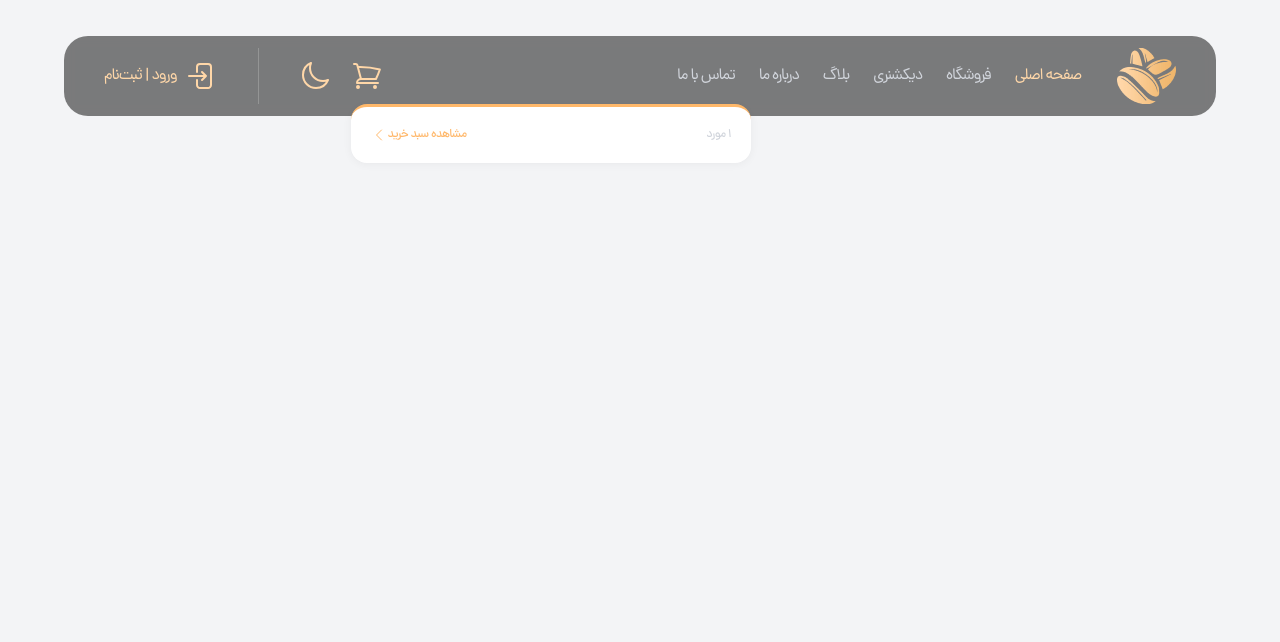
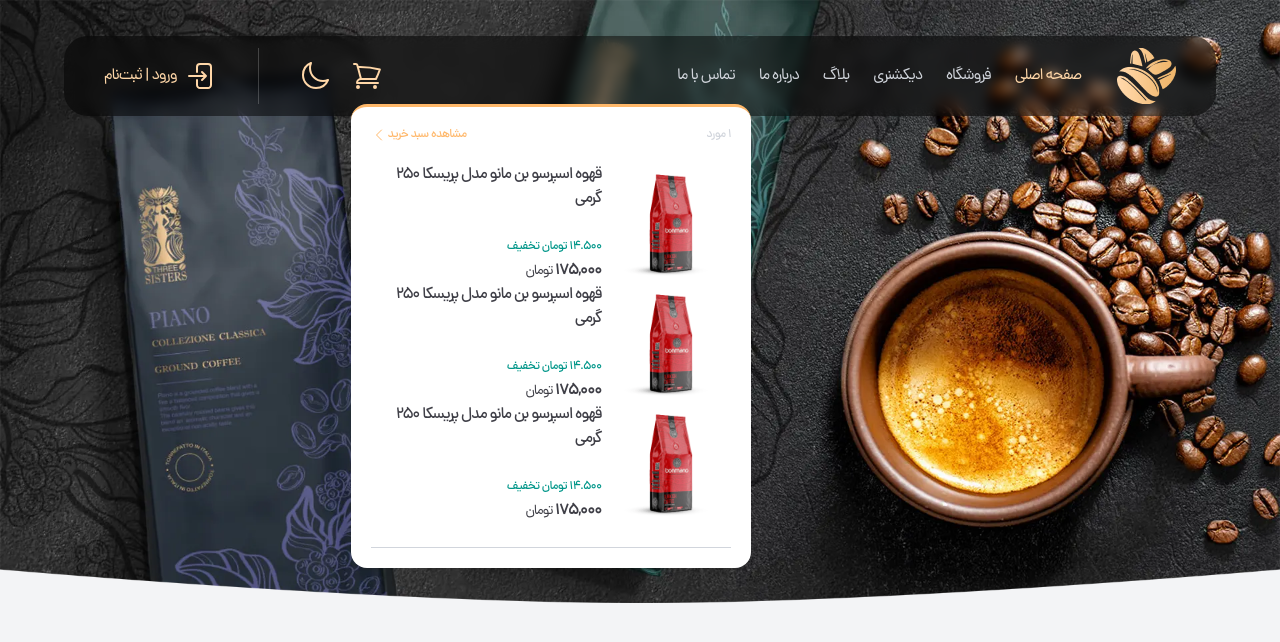
Before and after one commit to 00mohammad/Project-Tailwind, a website: page public/index.html in a window 1280 px wide. Drawn offline with Linux system fonts and the light colour scheme.

Commit message:
Cart is running out.

```diff
--- a/public/index.html
+++ b/public/index.html
@@ -113,7 +113,7 @@
                             </svg>
                         </div>
                         <!-- Cart Box opacity-0 invisible -->
-                        <div class="absolute top-full left-0 group-hover:opacity-100 group-hover:visible w-[400px] p-5 bg-white dark:bg-zinc-700
+                        <div class="absolute top-full left-0 group-hover:opacity-100 group-hover:visible w-100 p-5 bg-white dark:bg-zinc-700
                             border-t-[3px] border-orange-300 shadow-normal rounded-2xl transition-all">
                             <!-- Cart Haver -->
                             <div class="flex items-center justify-between font-dana-medium text-xs tracking-tighter">
@@ -126,9 +126,62 @@
                                 </a>
                             </div>
                             <!-- Cart Body-->
-                            <div class=""></div>
+                            <div class="mt-5 pb-6 border-b border-b-gray-300 dark:border-b-white/10">
+
+
+                                <div class="flex gap-x-2.5">
+                                    <img src="./imgs/products/p1.png" class="w-30 h-30" alt="Product 1">
+                                    <div class="flex flex-col justify-between">
+                                        <h4 class="font-dana-medium text-zinc-700 dark:text-white text-base">قهوه اسپرسو
+                                            بن
+                                            مانو مدل پریسکا 250 گرمی</h4>
+                                        <span
+                                            class="text-teal-600 dark:text-emerald-500 mt-6 text-xs font-dana-medium tracking-tighter">14.500
+                                            تومان
+                                            تخفیف</span>
+                                        <div class="text-zinc-700 dark:text-white font-dana-demibold">
+                                            175,000
+                                            <span class="font-dana text-sm">تومان</span>
+                                        </div>
+                                    </div>
+                                </div>
+                                <div class="flex gap-x-2.5">
+                                    <img src="./imgs/products/p1.png" class="w-30 h-30" alt="Product 1">
+                                    <div class="flex flex-col justify-between">
+                                        <h4 class="font-dana-medium text-zinc-700 dark:text-white text-base">قهوه اسپرسو
+                                            بن
+                                            مانو مدل پریسکا 250 گرمی</h4>
+                                        <span
+                                            class="text-teal-600 dark:text-emerald-500 mt-6 text-xs font-dana-medium tracking-tighter">14.500
+                                            تومان
+                                            تخفیف</span>
+                                        <div class="text-zinc-700 dark:text-white font-dana-demibold">
+                                            175,000
+                                            <span class="font-dana text-sm">تومان</span>
+                                        </div>
+                                    </div>
+                                </div>
+                                <div class="flex gap-x-2.5">
+                                    <img src="./imgs/products/p1.png" class="w-30 h-30" alt="Product 1">
+                                    <div class="flex flex-col justify-between">
+                                        <h4 class="font-dana-medium text-zinc-700 dark:text-white text-base">قهوه اسپرسو
+                                            بن
+                                            مانو مدل پریسکا 250 گرمی</h4>
+                                        <span
+                                            class="text-teal-600 dark:text-emerald-500 mt-6 text-xs font-dana-medium tracking-tighter">14.500
+                                            تومان
+                                            تخفیف</span>
+                                        <div class="text-zinc-700 dark:text-white font-dana-demibold">
+                                            175,000
+                                            <span class="font-dana text-sm">تومان</span>
+                                        </div>
+                                    </div>
+                                </div>
+
+
+                            </div>
                             <!-- Cart footer-->
-                            <div class=""></div>
+                            <div></div>
                         </div>
                     </div>
                     <!-- Theme Switch Btn -->
--- a/src/input.css
+++ b/src/input.css
@@ -33,6 +33,10 @@
 
   /* Breakpoints */
   --breakpoint-xs: 480px;
+
+  /* spacing */
+  --spacing-30: 120px;
+  --spacing-100: 400px;
 
   /* Fonts */
   --font-dana: "Dana";
@@ -91,7 +95,7 @@
 @layer base {
   body {
     font-family: var(--font-dana);
-    background-image: url("/imgs/headerBgDesktop.webp");
+    background-image: url("/public/imgs/headerBgDesktop.webp");
     background-repeat: no-repeat;
     background-size: cover;
   }
```
Also changed, not shown: public/styles/app.css.
